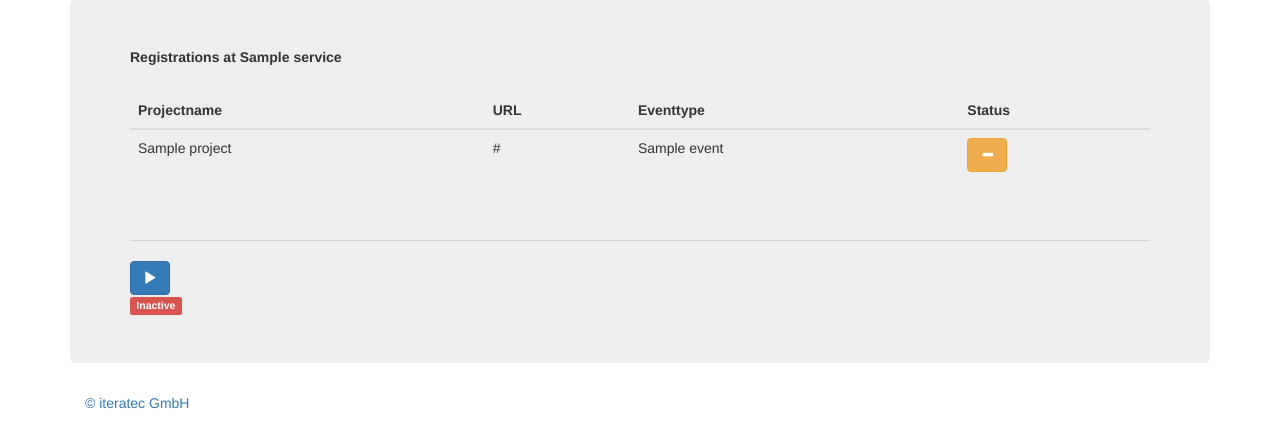
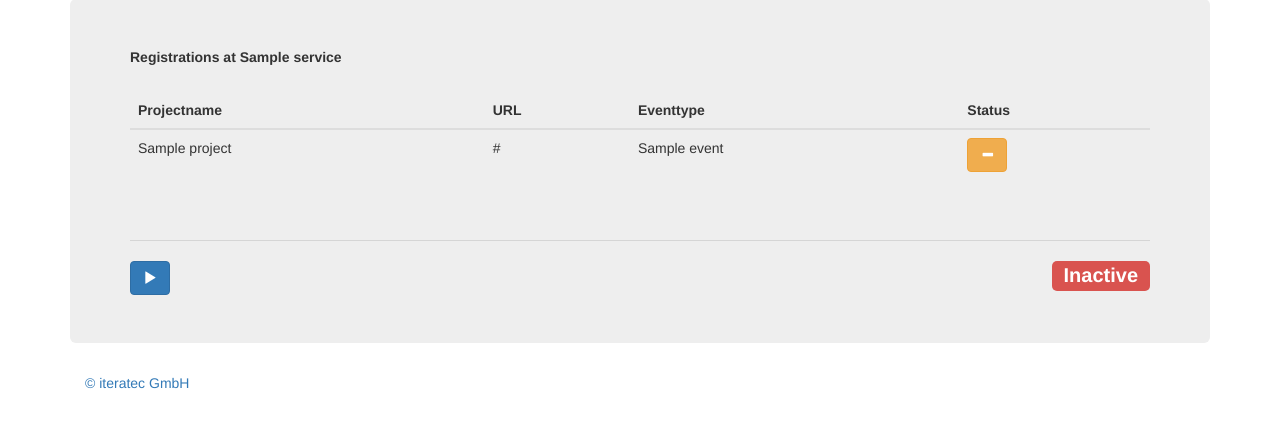
Before and after one commit to Chau362/observer-frontend, a Flask app: template observer_frontend/templates/show_entries.html in a window 1280 px wide. Shown: the part 306-754 px from the top of the page. Run offline with Flask 2, Linux system fonts and the light colour scheme; the template is opened without the code that fills it: most values are stand-ins (such as "Sample title", 1, 10 or a date in 2020); some libraries are stand-ins or nearby versions.

Commit message:
Update show_entries.html

```diff
--- a/observer_frontend/templates/show_entries.html
+++ b/observer_frontend/templates/show_entries.html
@@ -5,7 +5,7 @@
 {% block content %}
 {% for service, projects in registrations.items()  %}
 <label>Registrations at {{ service }}</label><br><br>
-<table class="table table-hover">
+<table class="table table-hover" title="{{ service }}">
 <thead>
 <tr>
 <th scope="col">Projectname</th>
@@ -45,9 +45,8 @@
 <hr>
 <button type="button" id="active-btn" class="btn btn-primary"><span class="glyphicon glyphicon-play" aria-hidden="true"></span></button>
 <button type="button" id="inactive-btn" class="btn btn-primary" style="display:none"><span class="glyphicon glyphicon-pause" aria-hidden="true"></span></button>
-<br>
-<span class="label label-danger" id="stoplabel">Inactive</span>
-<span class="label label-success" id="runlabel" aria-hidden="true" style="display:none">Active</span>
+<span class="label label-danger pull-right" id="stoplabel" style="font-size:20px;">Inactive</span>
+<span class="label label-success pull-right" id="runlabel" aria-hidden="true" style="display:none;font-size:20px;">Active</span>
 <script src="https://ajax.googleapis.com/ajax/libs/jquery/2.1.3/jquery.min.js"></script>
 <script src="/static/js/manageRegistrations.js"></script>
 <script>$('#inactive-btn').hide()</script>
```
